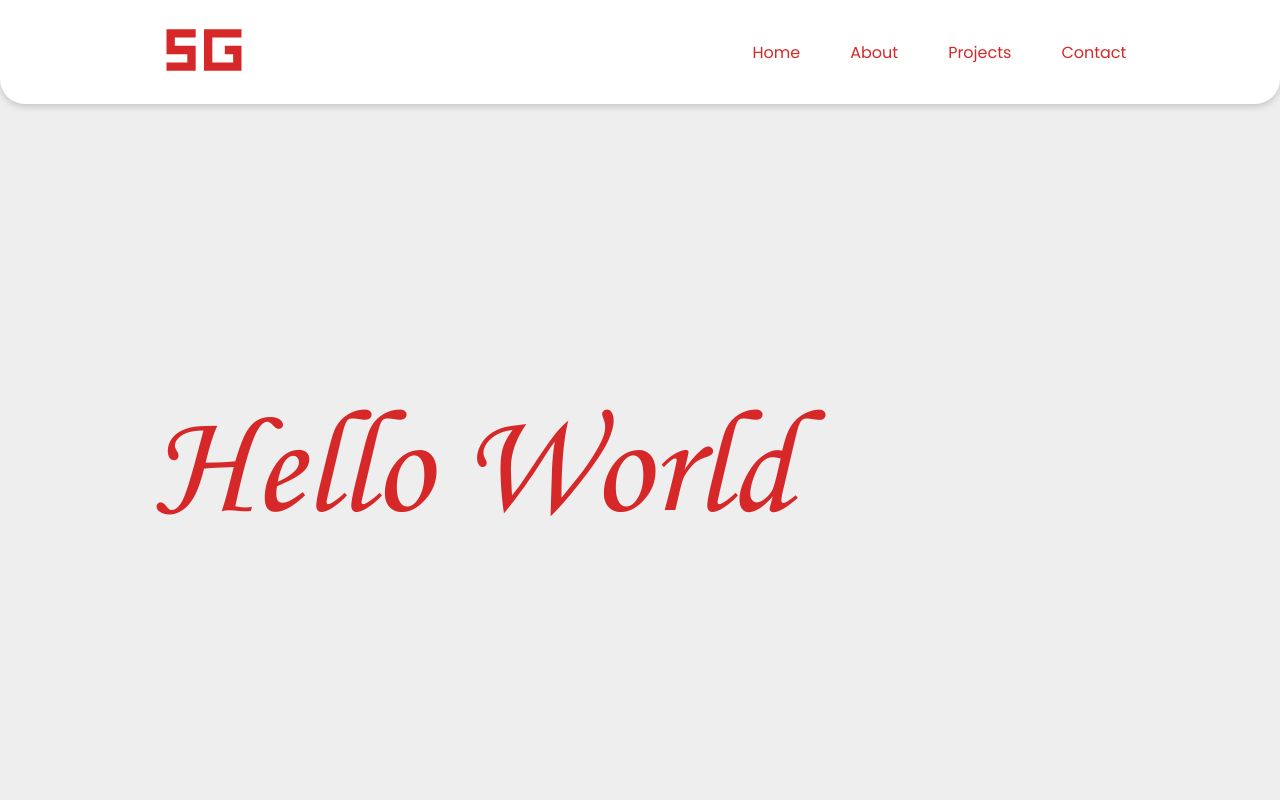
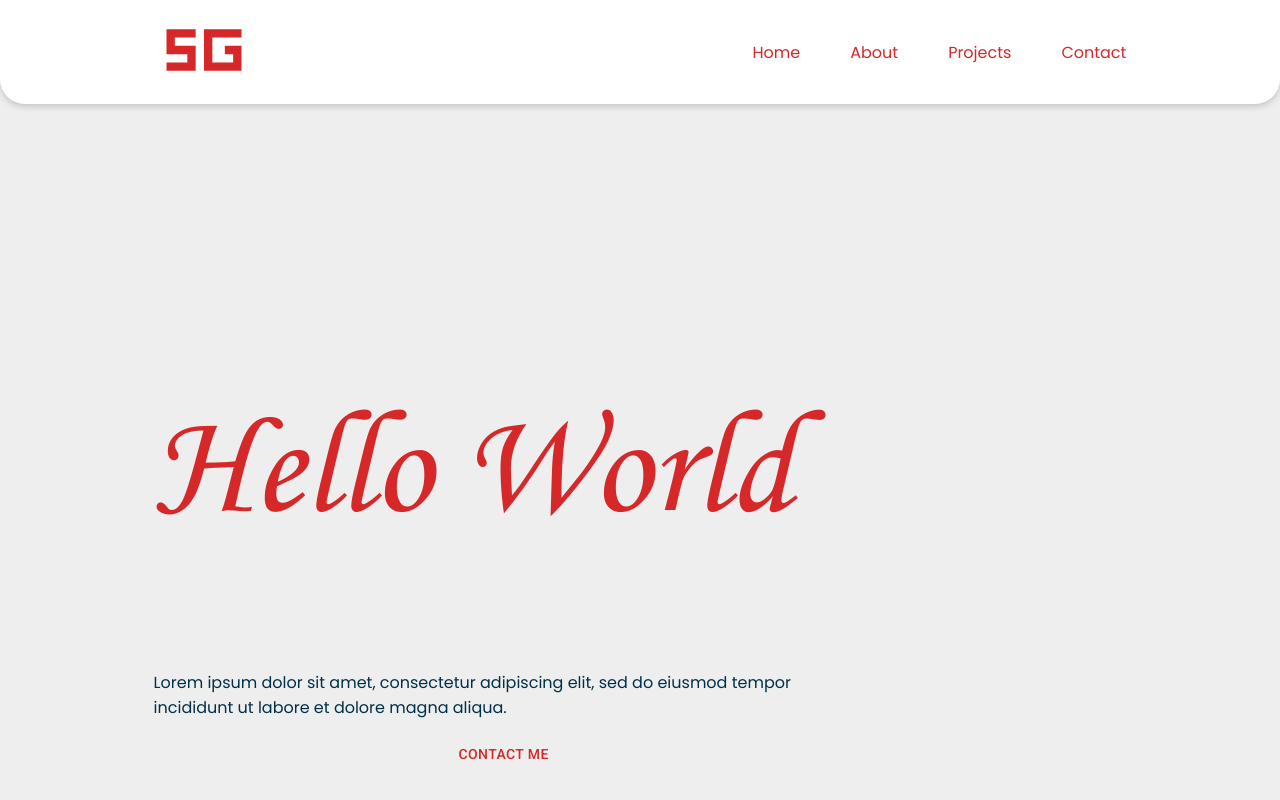
Before and after one commit to bensrww/portfolio, a Next.js app: page / in a window 1280 px wide. Shown: the top 800 px of the page. Built offline with nearby package versions, Linux system fonts and the light colour scheme.

Commit message:
add text and secondary color

```diff
--- a/pages/index.tsx
+++ b/pages/index.tsx
@@ -3,7 +3,7 @@ import '@fontsource/roboto/300.css';
 import '@fontsource/roboto/400.css';
 import '@fontsource/roboto/500.css';
 import '@fontsource/roboto/700.css';
-import {Button} from '@mui/material';
+import {Button, Stack} from '@mui/material';
 
 import {useState} from 'react';
 
@@ -15,8 +15,16 @@ const HomePage = () => {
   return (
     <>
       <SectionContainer>
-        <h1>Hello World</h1>
+        <Stack maxWidth={700}>
+          <h1>Hello World</h1>
+          <p>
+            Lorem ipsum dolor sit amet, consectetur adipiscing elit, sed do eiusmod tempor
+            incididunt ut labore et dolore magna aliqua.
+          </p>
+          <Button>Contact Me</Button>
+        </Stack>
       </SectionContainer>
+      <span>Other sections</span>
     </>
   );
 };
--- a/pages/styles.scss
+++ b/pages/styles.scss
@@ -17,6 +17,7 @@ body {
   font-family: Poppins, sans-serif;
   font-weight: 400;
   font-style: normal;
+  color: $secondary-color;
 }
 
 h1 {
--- a/pages/variables.scss
+++ b/pages/variables.scss
@@ -1,9 +1,11 @@
 $primary-color: #d62828;
+$secondary-color: #003049;
 $bottom-offset: 25px;
 $left-right-base-padding:  min(12%, 278px);
 
 :export {
   primaryColor: $primary-color;
+  secondaryColor: $secondary-color;
   bottomOffset: $bottom-offset;
   leftRightBasePadding: $left-right-base-padding;
 }
```
